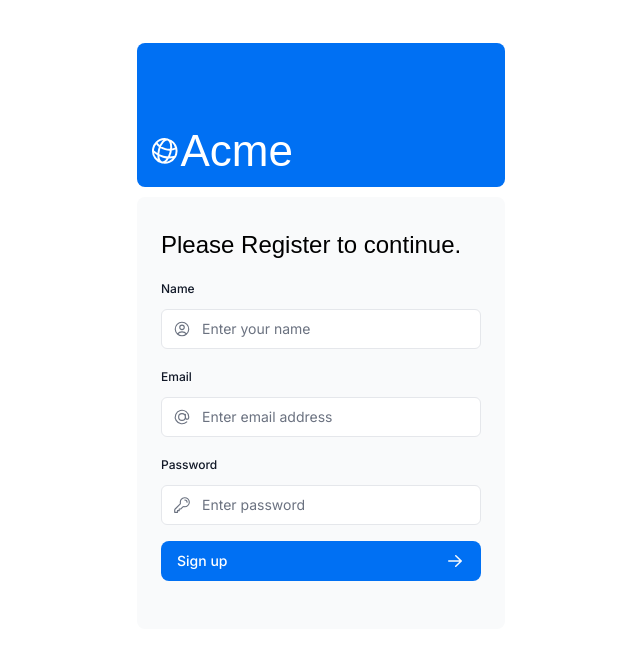
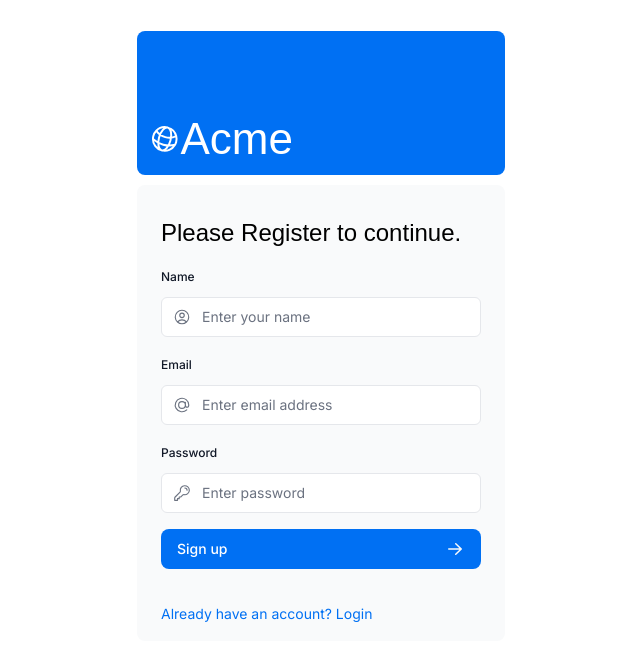
Before and after one commit to viamur/nextjs-dashboard, a Next.js app: page /register in a window 1280 px wide. Shown: the top 660 px of the page, without its empty margins (319-959 px from the left). Built offline with nearby package versions, Linux system fonts and the light colour scheme; a web font is replaced by a local one.

Commit message:
add link auth

```diff
--- a/app/ui/login-form.tsx
+++ b/app/ui/login-form.tsx
@@ -10,6 +10,7 @@
 import { Button } from './button';
 import { useFormState, useFormStatus } from 'react-dom';
 import { authenticate } from '@/app/lib/actions';
+import Link from 'next/link';
 
 export default function LoginForm() {
   const [errorMessage, dispatch] = useFormState(authenticate, undefined);
@@ -77,6 +78,9 @@
             )}
           </div>
         </div>
+        <Link href="/register">
+          <span className="text-sm text-blue-500 hover:underline">Don't have an account? Register</span>
+        </Link>
       </div>
     </form>
   );
--- a/app/ui/register-form.tsx
+++ b/app/ui/register-form.tsx
@@ -11,6 +11,7 @@
 import { Button } from './button';
 import { useFormState, useFormStatus } from 'react-dom';
 import {signUp} from '@/app/lib/actions';
+import Link from 'next/link';
 
 export default function RegisterForm() {
     const [errorMessage, dispatch] = useFormState(signUp, undefined);
@@ -97,6 +98,9 @@
                         )}
                     </div>
                 </div>
+                <Link href="/login">
+                    <span className="text-sm text-blue-500 hover:underline">Already have an account? Login</span>
+                </Link>
             </div>
         </form>
     );
```
